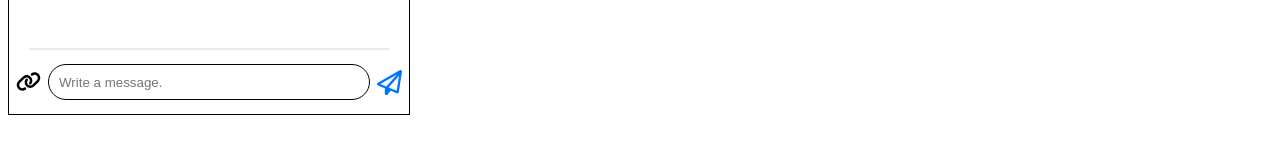
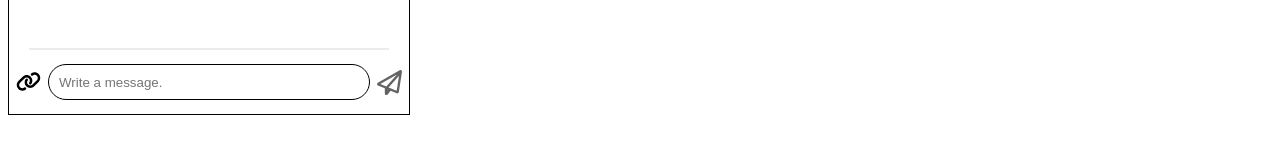
Before and after one commit to yutteee/chatbot, a Vue app: page /users in a window 1280 px wide. Shown: the part 459-619 px from the top of the page. Built offline with nearby package versions, Linux system fonts and the light colour scheme.

Commit message:
if form not filled, button color is not blue #6

```diff
--- a/src/components/parts/users/MessageSendButton.vue
+++ b/src/components/parts/users/MessageSendButton.vue
@@ -2,12 +2,23 @@
     <font-awesome-icon
         icon="fa-regular fa-paper-plane"
         v-on:click="$emit('handleClick')"
+        :style="iconColor"
         class="icon"/>
 </template>
 
 <script>
 export default {
     emits:['handleClick'],
+    props: {
+        color: String
+    },
+    computed: {
+        iconColor() {
+            return {
+                'color' : this.color
+            }
+        }
+    }
 }
 </script>
 
@@ -15,6 +26,6 @@ export default {
 .icon {
     width: 25px;
     height: 25px;
-    color: #0075FF;
+    color: #636363;
 }
 </style>
--- a/src/components/templates/ChatFlame.vue
+++ b/src/components/templates/ChatFlame.vue
@@ -11,7 +11,7 @@
         <div class="messages">
             <FileUpload v-on:change="selectFile"></FileUpload>
             <MessageForm :message="inputMessage" @update:message="inputMessage = $event"></MessageForm>
-            <MessageSendButton v-on:click="sendMessage"></MessageSendButton>
+            <MessageSendButton v-on:click="sendMessage" :color="color"></MessageSendButton>
         </div>
     </div>
 </template>
@@ -44,13 +44,15 @@ export default {
                     id: 1,
                     content: "How are you?"
                 },
-            ]
+            ],
+            color: '#636363'
         }
     },
     methods: {
         sendMessage : function() {
             const spaceDeletedMessage = this.inputMessage.replace(/\s+/g, '');
-            if (spaceDeletedMessage == '') return console.log("error");
+            if (spaceDeletedMessage == '') return console.log('error');
+
             const endIndex = this.sendedMessages.length;
             const sendedMessage = {
                 id: endIndex,
@@ -64,6 +66,14 @@ export default {
             console.log(this.fileData);
         }
     },
+    updated() {
+        const spaceDeletedMessage = this.inputMessage.replace(/\s+/g, '');
+        if (spaceDeletedMessage == '') {
+            this.color = '#636363';
+        } else {
+            this.color = '#0075ff';
+        }
+    }
 }
 
 </script>
```
